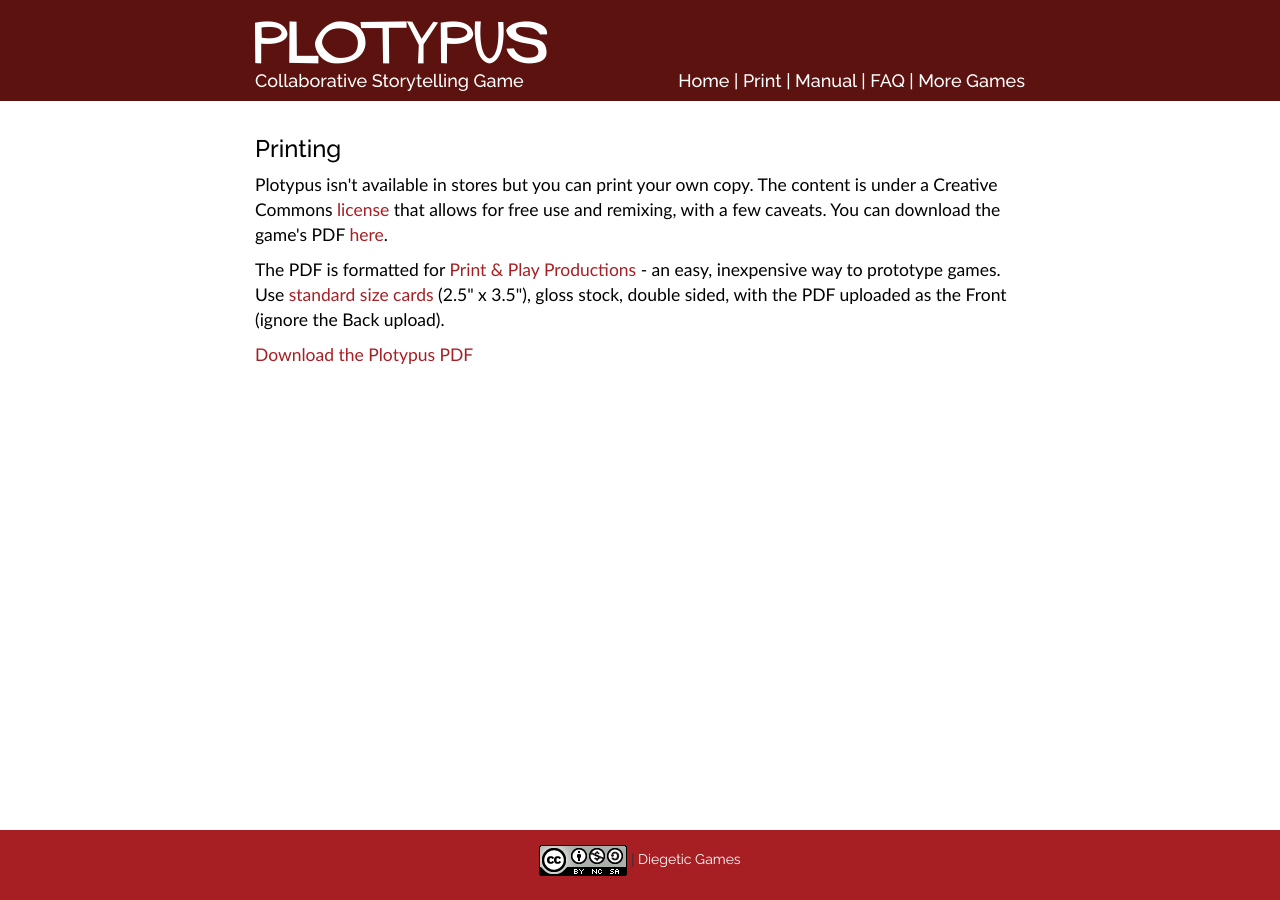
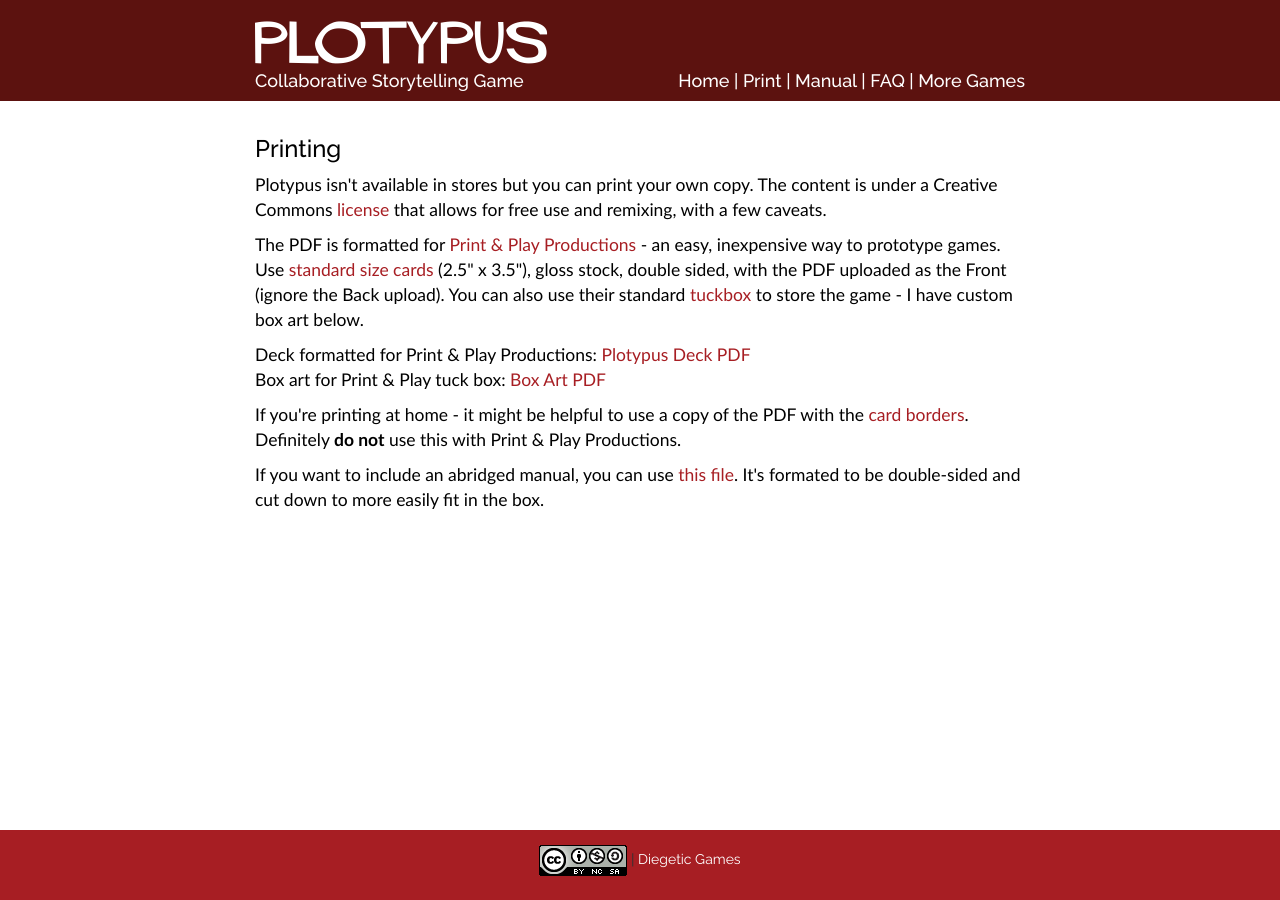
Before and after one commit to randylubin/Diegetic-Games, a Jekyll site: the page plotypus/print.html, which Jekyll copies as it is, in a window 1280 px wide. Built offline with Jekyll 4.4.1, drawn with Linux system fonts in a browser that asks for light colours; nearby versions of some CDN libraries.

Commit message:
pulled in some older fixes that I skipped over

```diff
--- a/plotypus/faq.html
+++ b/plotypus/faq.html
@@ -51,7 +51,7 @@
 					<p>We love feedback! Please email suggestions, playtest results, etc, to <a href="mailto:feedback@plotypus?Subject=Plotypus Feedback" target="_top">feedback@plotypus.com</a></p>
 
 					<h3>What inspired Plotypus?</h3>
-					<p>There are already some excellent storytelling games. While they are fun to play, they tend to yeild messy plots. We wanted to create a game that was both fun and that generated a great plot. While building the game, we drew from <a href="http://www.amazon.com/gp/product/1577315936/ref=as_li_tl?ie=UTF8&camp=1789&creative=390957&creativeASIN=1577315936&linkCode=as2&tag=randylubincom-20&linkId=M76Q5PMLNPPGCTJ4">The Hero with a Thousand Faces</a><img src="http://ir-na.amazon-adsystem.com/e/ir?t=randylubincom-20&l=as2&o=1&a=1577315936" width="1" height="1" border="0" alt="" style="border:none !important; margin:0px !important;" />, <a href="http://www.amazon.com/gp/product/B00340ESIS/ref=as_li_tl?ie=UTF8&camp=1789&creative=390957&creativeASIN=B00340ESIS&linkCode=as2&tag=randylubincom-20&linkId=UY5XSZWCHX4X4KBE">Save the Cat</a><img src="http://ir-na.amazon-adsystem.com/e/ir?t=randylubincom-20&l=as2&o=1&a=B00340ESIS" width="1" height="1" border="0" alt="" style="border:none !important; margin:0px !important;" />, and <a href="http://www.amazon.com/gp/product/B0042FZVOY/ref=as_li_tl?ie=UTF8&camp=1789&creative=390957&creativeASIN=B0042FZVOY&linkCode=as2&tag=randylubincom-20&linkId=C57P7I7LI7NC6VXP">Story</a><img src="http://ir-na.amazon-adsystem.com/e/ir?t=randylubincom-20&l=as2&o=1&a=B0042FZVOY" width="1" height="1" border="0" alt="" style="border:none !important; margin:0px !important;" />.</p>
+					<p>There are already some excellent storytelling games. While they are fun to play, they tend to yield messy plots. We wanted to create a game that was both fun and that generated a great plot. While building the game, we drew from <a href="http://www.amazon.com/gp/product/1577315936/ref=as_li_tl?ie=UTF8&camp=1789&creative=390957&creativeASIN=1577315936&linkCode=as2&tag=randylubincom-20&linkId=M76Q5PMLNPPGCTJ4">The Hero with a Thousand Faces</a><img src="http://ir-na.amazon-adsystem.com/e/ir?t=randylubincom-20&l=as2&o=1&a=1577315936" width="1" height="1" border="0" alt="" style="border:none !important; margin:0px !important;" />, <a href="http://www.amazon.com/gp/product/B00340ESIS/ref=as_li_tl?ie=UTF8&camp=1789&creative=390957&creativeASIN=B00340ESIS&linkCode=as2&tag=randylubincom-20&linkId=UY5XSZWCHX4X4KBE">Save the Cat</a><img src="http://ir-na.amazon-adsystem.com/e/ir?t=randylubincom-20&l=as2&o=1&a=B00340ESIS" width="1" height="1" border="0" alt="" style="border:none !important; margin:0px !important;" />, and <a href="http://www.amazon.com/gp/product/B0042FZVOY/ref=as_li_tl?ie=UTF8&camp=1789&creative=390957&creativeASIN=B0042FZVOY&linkCode=as2&tag=randylubincom-20&linkId=C57P7I7LI7NC6VXP">Story</a><img src="http://ir-na.amazon-adsystem.com/e/ir?t=randylubincom-20&l=as2&o=1&a=B0042FZVOY" width="1" height="1" border="0" alt="" style="border:none !important; margin:0px !important;" />.</p>
 
 					<h3>Can I create my own version?</h3>
 					<p>We've licensed Plotypus under <a href="http://creativecommons.org/licenses/by-nc-sa/4.0/">Creative Commons BY-NC-SA</a>. That means you can share and remix the game so long as you:</p>
--- a/plotypus/index.html
+++ b/plotypus/index.html
@@ -90,7 +90,7 @@
 					<h3>Printing</h3>
 					<p>Plotypus isn't available in stores but you can print your own copy. The content is under a Creative Commons <a href="http://creativecommons.org/licenses/by-nc-sa/4.0/">license</a> that allows for free use and remixing, with a few caveats.</p>
 
-					<p>The PDF is formatted for <a href="http://www.printplaygames.com/">Print & Play Productions</a> - an easy, inexpensive way to prototype games. Use <a href="http://www.printplaygames.com/product/2-5-by-3-5-cards-18-card-sheet">standard size cards</a> (2.5" x 3.5"), gloss stock, double sided, with the PDF uploaded as the Front (ignore the Back upload).</p>
+					<p>The files and instructions for printing are available on the <a href="print.html">Print</a> page and include the <a href="Plotypus_Deck.pdf">deck</a>, <a href="Plotypus_Box.pdf">box art</a>, and an <a href="Manual_Abridged.pdf">abridged manual</a>. The files are formatted for <a href="http://www.printplaygames.com/">Print & Play Productions</a> - an easy, inexpensive way to prototype games.</p>
 
 					<p><a href="Plotypus.pdf">Download the Plotypus PDF</a></p>
 				</div>
--- a/plotypus/print.html
+++ b/plotypus/print.html
@@ -37,11 +37,17 @@
 			</div>
 			<div class="row">
 				<div class="intro-text col-md-12">
-					<p>Plotypus isn't available in stores but you can print your own copy. The content is under a Creative Commons <a href="http://creativecommons.org/licenses/by-nc-sa/4.0/">license</a> that allows for free use and remixing, with a few caveats. You can download the game's PDF <a href="#">here</a>.</p>
+					<p>Plotypus isn't available in stores but you can print your own copy. The content is under a Creative Commons <a href="http://creativecommons.org/licenses/by-nc-sa/4.0/">license</a> that allows for free use and remixing, with a few caveats.
 
-					<p>The PDF is formatted for <a href="http://www.printplaygames.com/">Print & Play Productions</a> - an easy, inexpensive way to prototype games. Use <a href="http://www.printplaygames.com/product/2-5-by-3-5-cards-18-card-sheet">standard size cards</a> (2.5" x 3.5"), gloss stock, double sided, with the PDF uploaded as the Front (ignore the Back upload).</p>
+					<p>The PDF is formatted for <a href="http://www.printplaygames.com/">Print & Play Productions</a> - an easy, inexpensive way to prototype games. Use <a href="http://www.printplaygames.com/product/2-5-by-3-5-cards-18-card-sheet">standard size cards</a> (2.5" x 3.5"), gloss stock, double sided, with the PDF uploaded as the Front (ignore the Back upload). You can also use their standard <a href="http://www.printplaygames.com/product/tuckboxes">tuckbox</a> to store the game - I have custom box art below.</p>
 
-					<p><a href="Plotypus.pdf">Download the Plotypus PDF</a></p>
+					<p>Deck formatted for Print & Play Productions: <a href="Plotypus_Deck.pdf">Plotypus Deck PDF</a>
+					<br>
+					Box art for Print & Play tuck box: <a href="Plotypus_Box.pdf">Box Art PDF</a></p>
+
+					<p>If you're printing at home - it might be helpful to use a copy of the PDF with the <a href="Plotypus_Borders.pdf">card borders</a>. Definitely <b>do not</b> use this with Print & Play Productions.</p>
+
+					<p>If you want to include an abridged manual, you can use <a href="Manual_Abridged.pdf">this file</a>. It's formated to be double-sided and cut down to more easily fit in the box.</p>
 				</div>
 			</div>
 		</div>
```
Also changed, not shown: 4 other files.
